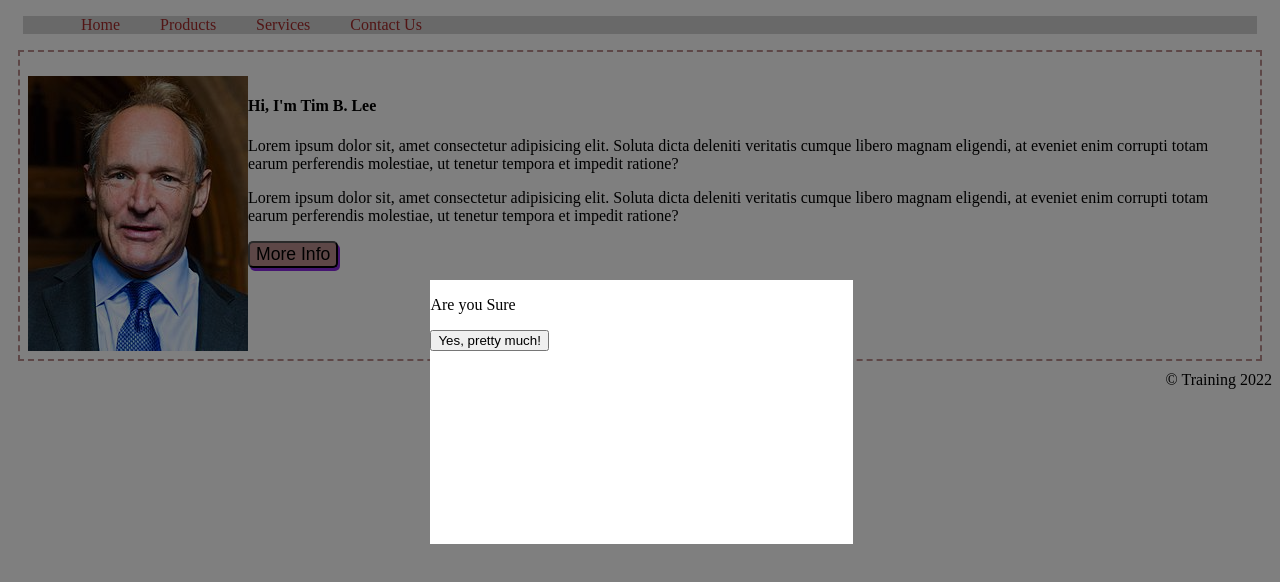
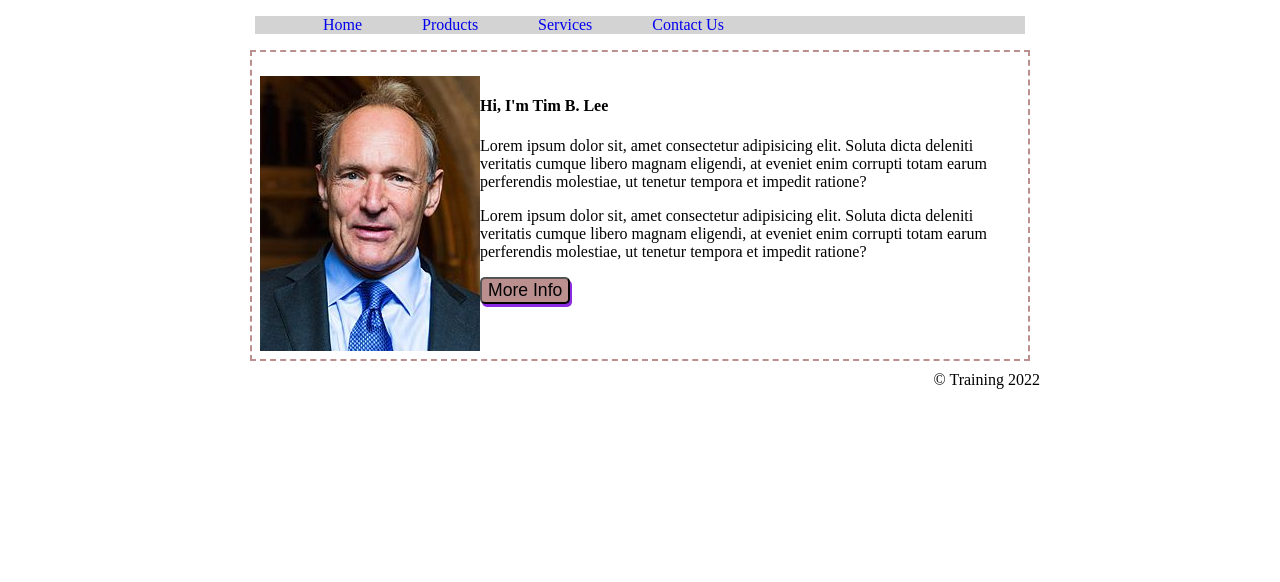
Before and after one commit to synergy2411/frontend-basics-module-one, a plain HTML site: page 01-html-basics/basics.html in a window 1280 px wide. Drawn offline with Linux system fonts and the light colour scheme.

```diff
--- a/01-html-basics/basics.html
+++ b/01-html-basics/basics.html
@@ -5,12 +5,12 @@
     <link rel="stylesheet" href="./styles/main.css">
   </head>
   <body>
-
-    <div id="backdrop"></div>
+    <div class="main-container">
+    <!-- <div id="backdrop"></div>
     <div id="modal">
       <p>Are you Sure</p>
       <button>Yes, pretty much!</button>
-    </div>
+    </div> -->
 
     <header style="background-color: lightgrey; margin: 15px">
       <nav>
@@ -63,5 +63,6 @@
 
 
     <footer style="text-align: right;">&copy; Training 2022</footer>
+    </div>
   </body>
 </html>
--- a/01-html-basics/styles/main.css
+++ b/01-html-basics/styles/main.css
@@ -4,20 +4,26 @@
 .link-item {
   display: inline;
   margin: 10px;
-  padding: 8px;
+  padding: 18px;
 }
 .container {
   border: 2px rosybrown dashed;
   padding: 8px;
   margin: 10px;
 }
-.nav-link {
+.nav-link:link{
+    text-decoration: none;
+}
+.nav-link:active {
   text-decoration: none;
   color: brown;
-  transition: 0.3s all ease;
+  /* transition: 0.3s all ease; */
+}
+a:visited{
+    color: rosybrown;
 }
 .nav-link:hover {
-  font-size: 1.1em;
+  text-decoration: underline wavy orangered;
 }
 .user-info {
   display: flex;
@@ -53,3 +59,9 @@
     height: 33vh;
     z-index: 70%;
 }
+
+.main-container{
+    width: 800px;
+    margin-left: auto;
+    margin-right: auto;
+}
```
Also changed, not shown: 01-html-basics/db.json (added, +13 -0 lines), 01-html-basics/index.html (+2 -0 lines), training_ref.md (+3 -0 lines).
